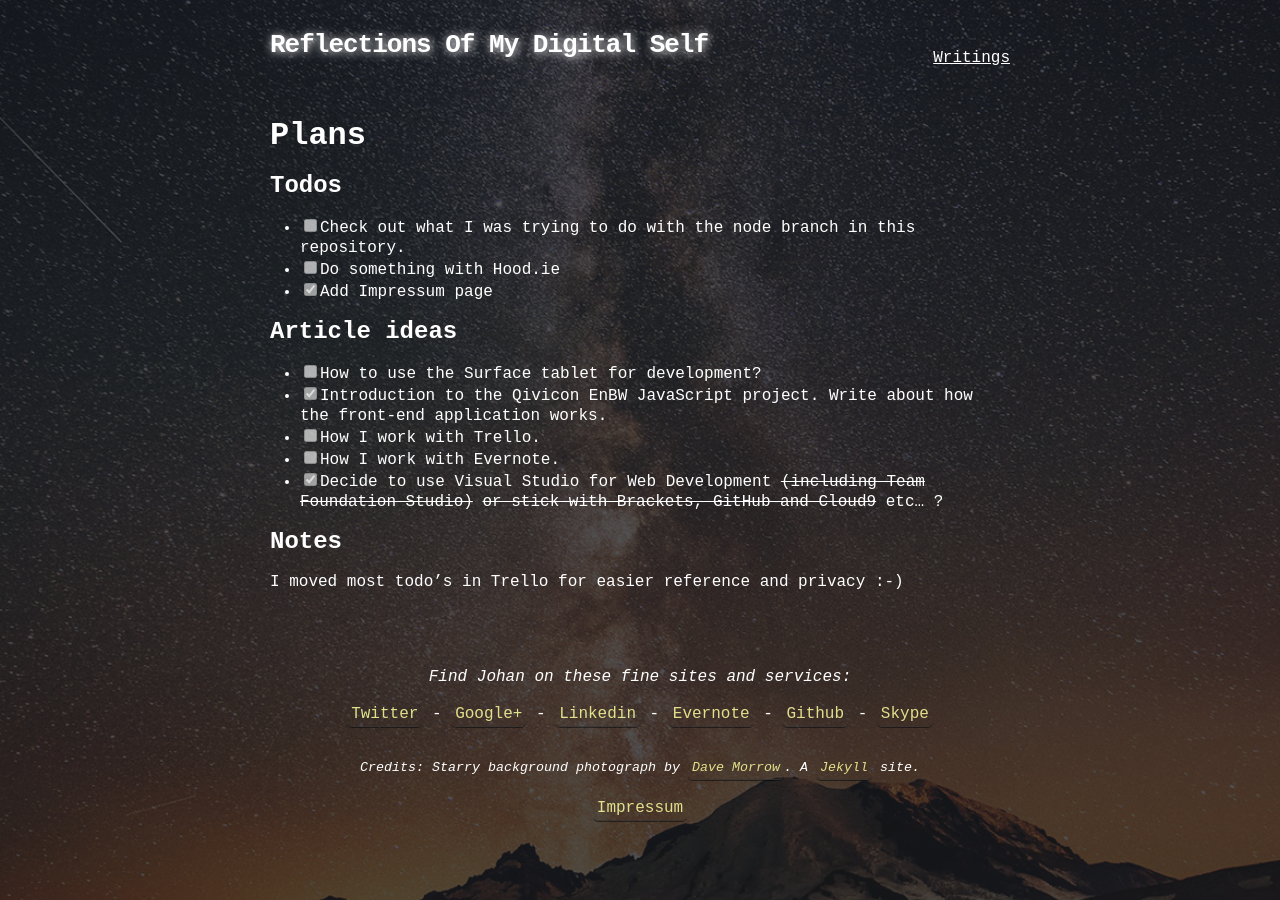
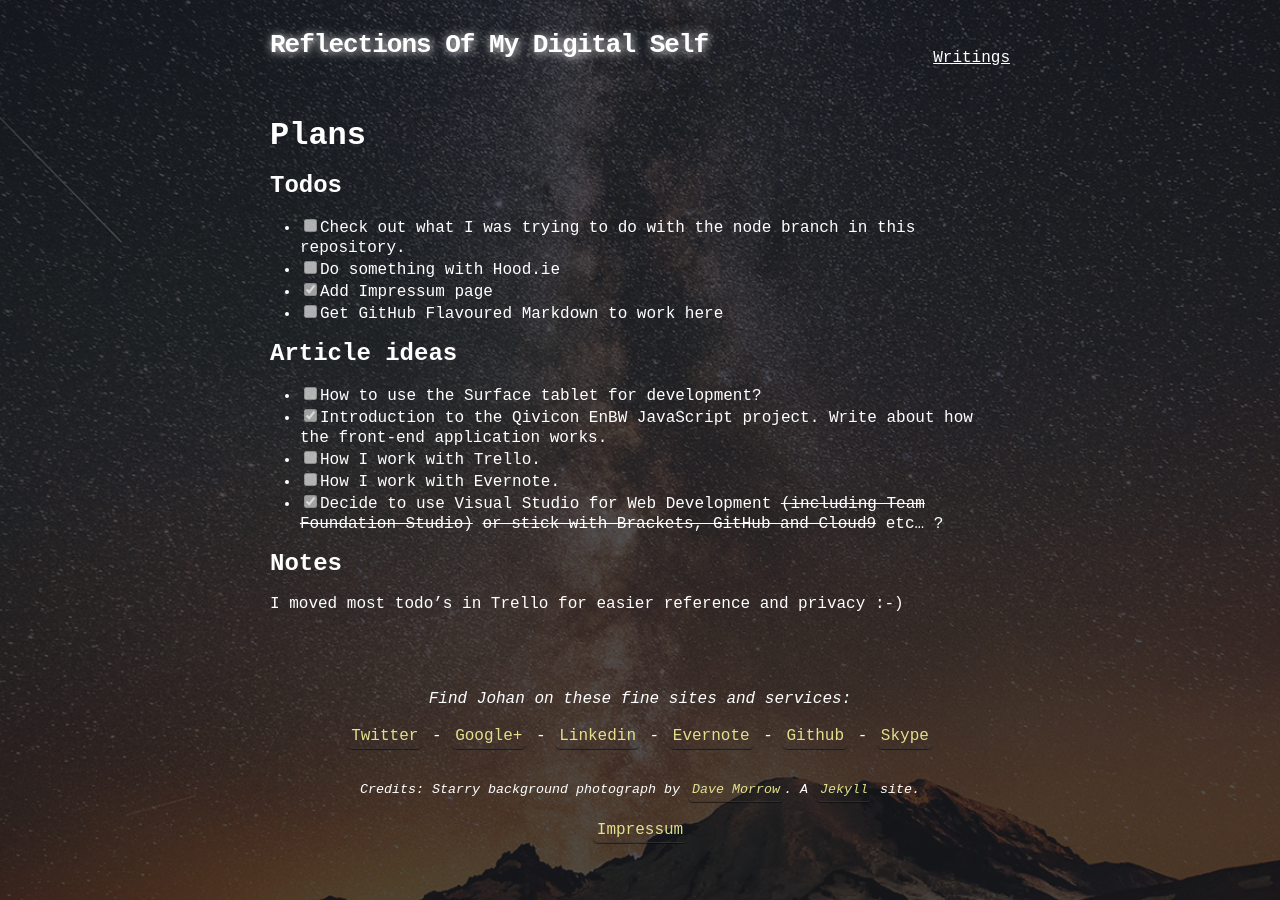
Before and after one commit to johanbove/johanbove.github.io, a Jekyll site: the page built from todo.markdown, in a window 1280 px wide. Built offline with Jekyll 4.4.1, drawn with Linux system fonts in a browser that asks for light colours; some web fonts are replaced.

Commit message:
Update todo.markdown

```diff
--- a/todo.markdown
+++ b/todo.markdown
@@ -9,6 +9,7 @@ layout: default
 - [ ] Check out what I was trying to do with the node branch in this repository.
 - [ ] Do something with Hood.ie
 - [x] Add Impressum page
+- [ ] Get GitHub Flavoured Markdown to work here
 
 ## Article ideas
 
```
